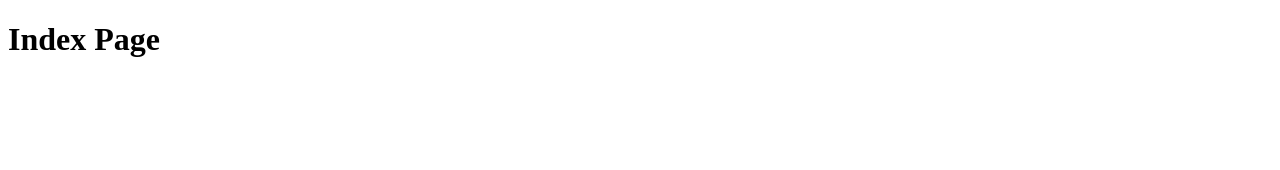
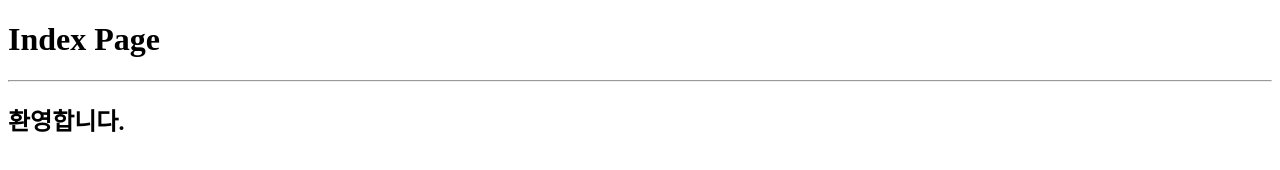
Before and after one commit to yumyeongseong/project, a plain HTML site: page index.html in a window 1280 px wide. Drawn offline with Linux system fonts and the light colour scheme.

Commit message:
홍길동: index.html 내용 추가, common.js 파일 생성 및 내용 추가

```diff
--- /dev/null
+++ b/common.js
@@ -0,0 +1 @@
+console.log('js 실행');
--- a/index.html
+++ b/index.html
@@ -7,5 +7,7 @@
 </head>
 <body>
     <h1>Index Page</h1>
+    <hr>
+    <h2>환영합니다.</h2>
 </body>
 </html>
```
